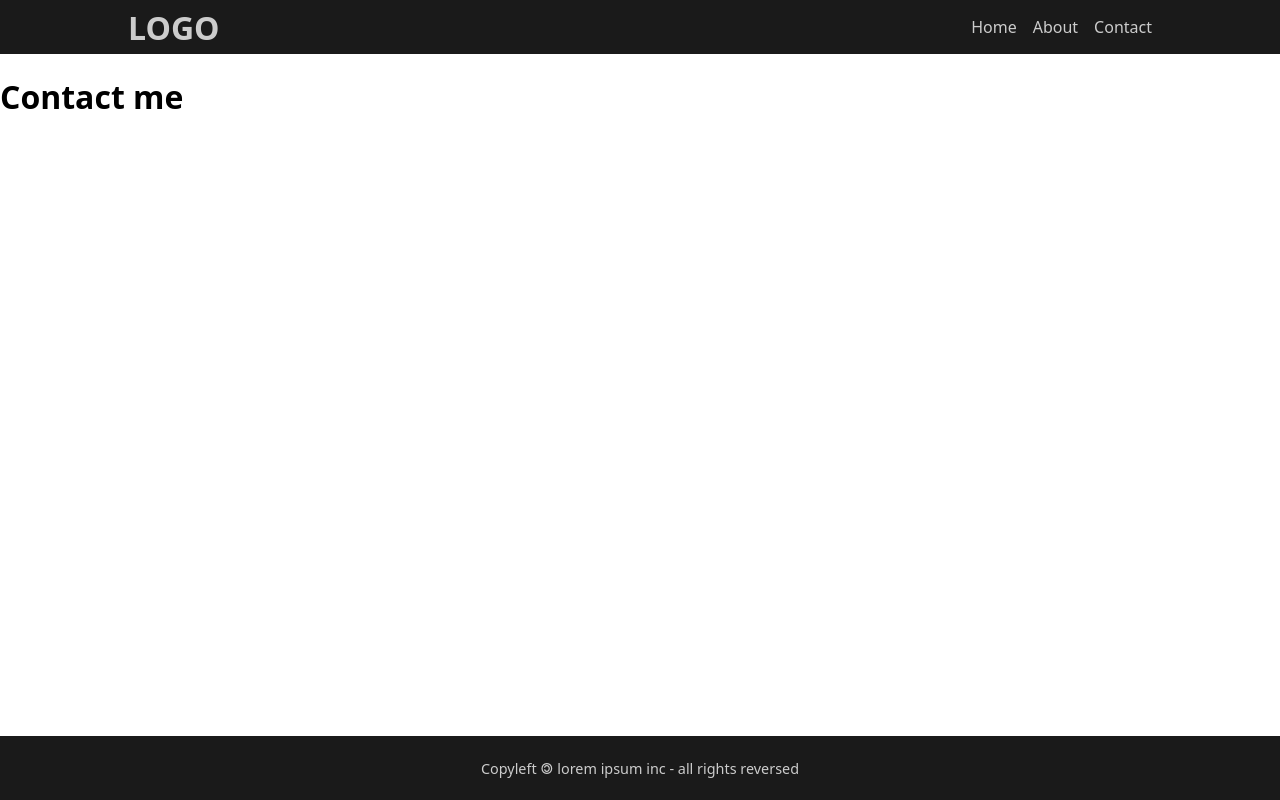
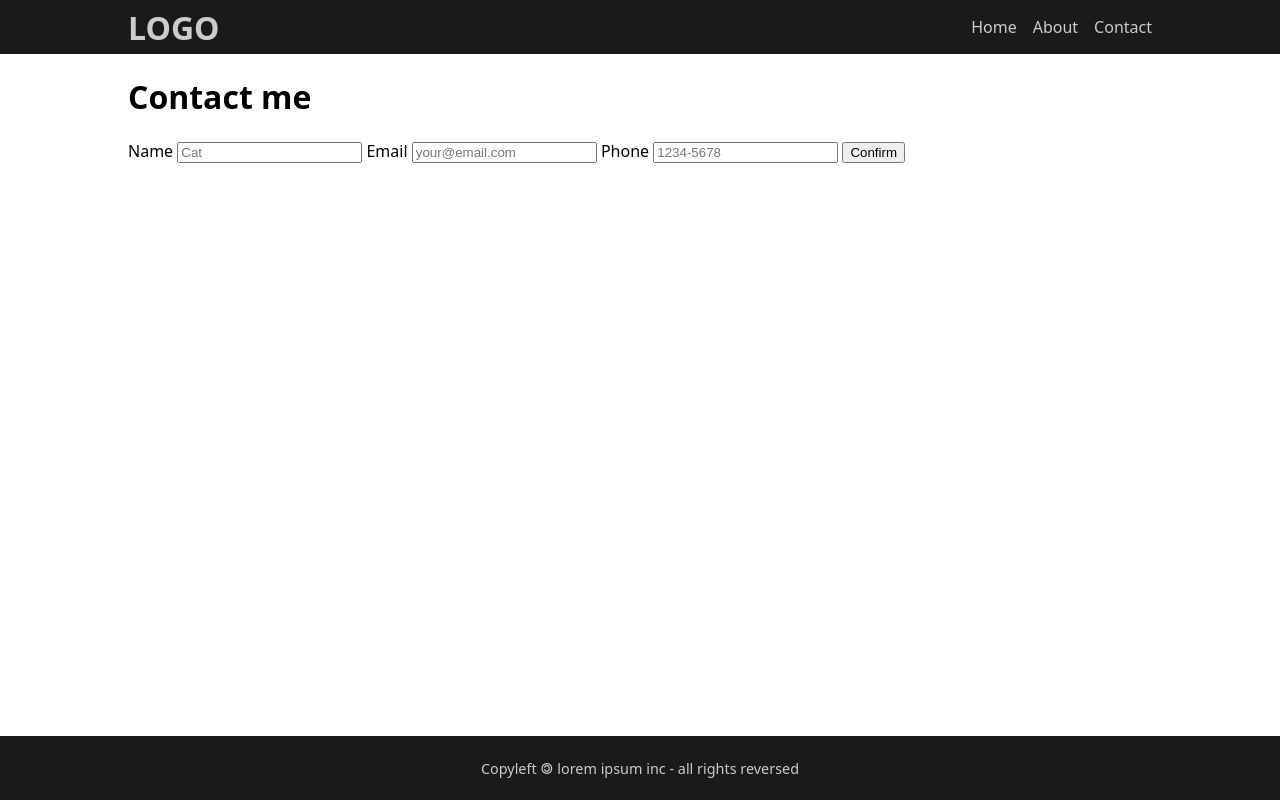
Before and after one commit to wsfer/basic-info-site, a website: page public/contact-me.html in a window 1280 px wide. Drawn offline with Linux system fonts and the light colour scheme.

Commit message:
feat: add some dummy content on contact page

```diff
--- a/public/contact-me.html
+++ b/public/contact-me.html
@@ -23,7 +23,27 @@
   </header>
 
   <div class="main-content">
-    <h1>Contact me</h1>
+    <main class="contact">
+      <div class="container">
+        <h1 class="contact__title">Contact me</h1>
+        <form action="#" class="contact__form">
+          <label for="name">
+            <span>Name</span>
+            <input class="contact__input" type="text" name="name" id="name" placeholder="Cat">
+          </label>
+          <label for="email">
+            <span>Email</span>
+            <input class="contact__input" type="email" name="email" id="email" placeholder="your@email.com">
+          </label>
+          <label for="phone">
+            <span>Phone</span>
+            <input class="contact__input" type="text" name="phone" id="phone" placeholder="1234-5678">
+          </label>
+          <button class="contact__button">Confirm</button>
+        </form>
+      </div>
+    </main>
+
   </div>
 
   <footer class="footer">
```
